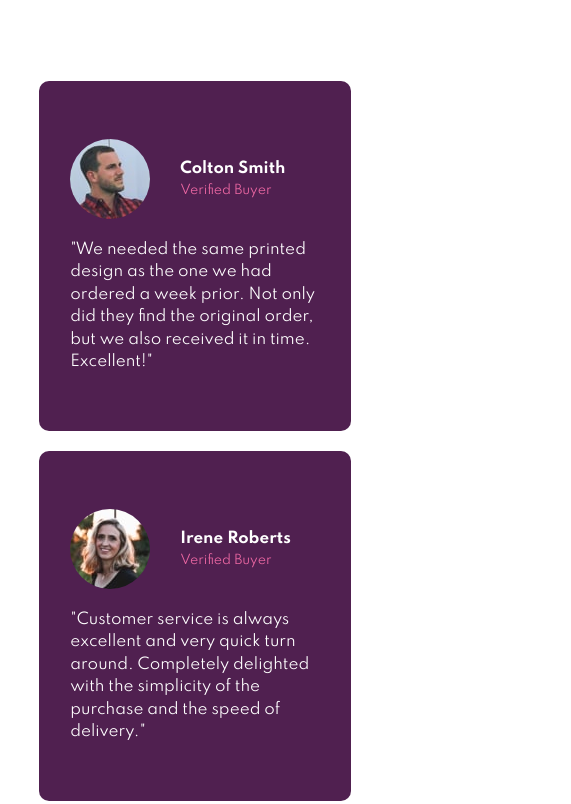
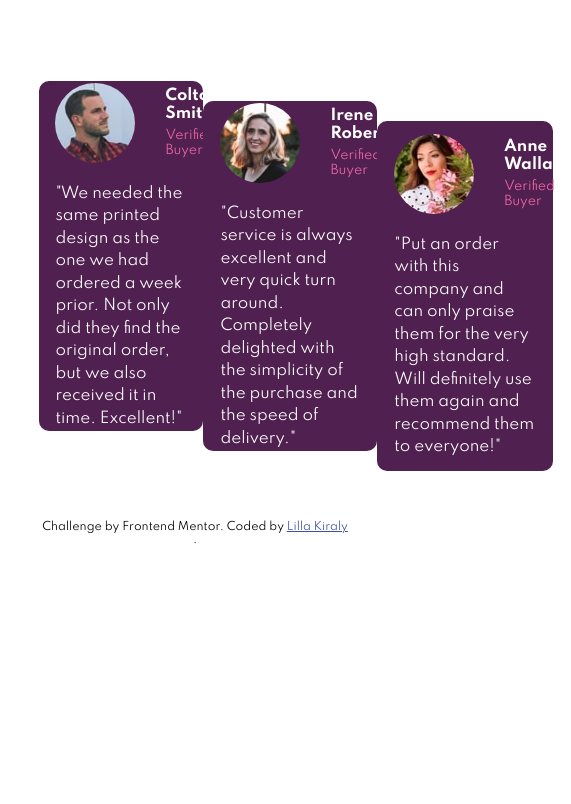
Before and after one commit to lillakiraly/social-proof-section, a plain HTML site: page index.html in a window 390 px wide. Shown: the part 800-1604 px from the top of the page, 571 px wide, since content can reach past the window. After the commit the page ends 1347 px from the top, so only its background shows below. Drawn offline with Linux system fonts and the light colour scheme.

Commit message:
updated a media query

```diff
--- a/main.css
+++ b/main.css
@@ -82,7 +82,6 @@ h2 {
 .secondhalf {
     display: flex;
     justify-content: space-between;
-    flex-wrap: wrap;
 }
 
 section {
@@ -134,7 +133,7 @@ footer {
     margin-top: 50px;
 }
 
-@media only screen and (max-width: 670px){
+@media only screen and (max-width: 1000px){
     .firsthalf {
         flex-direction: column;
     }
```
